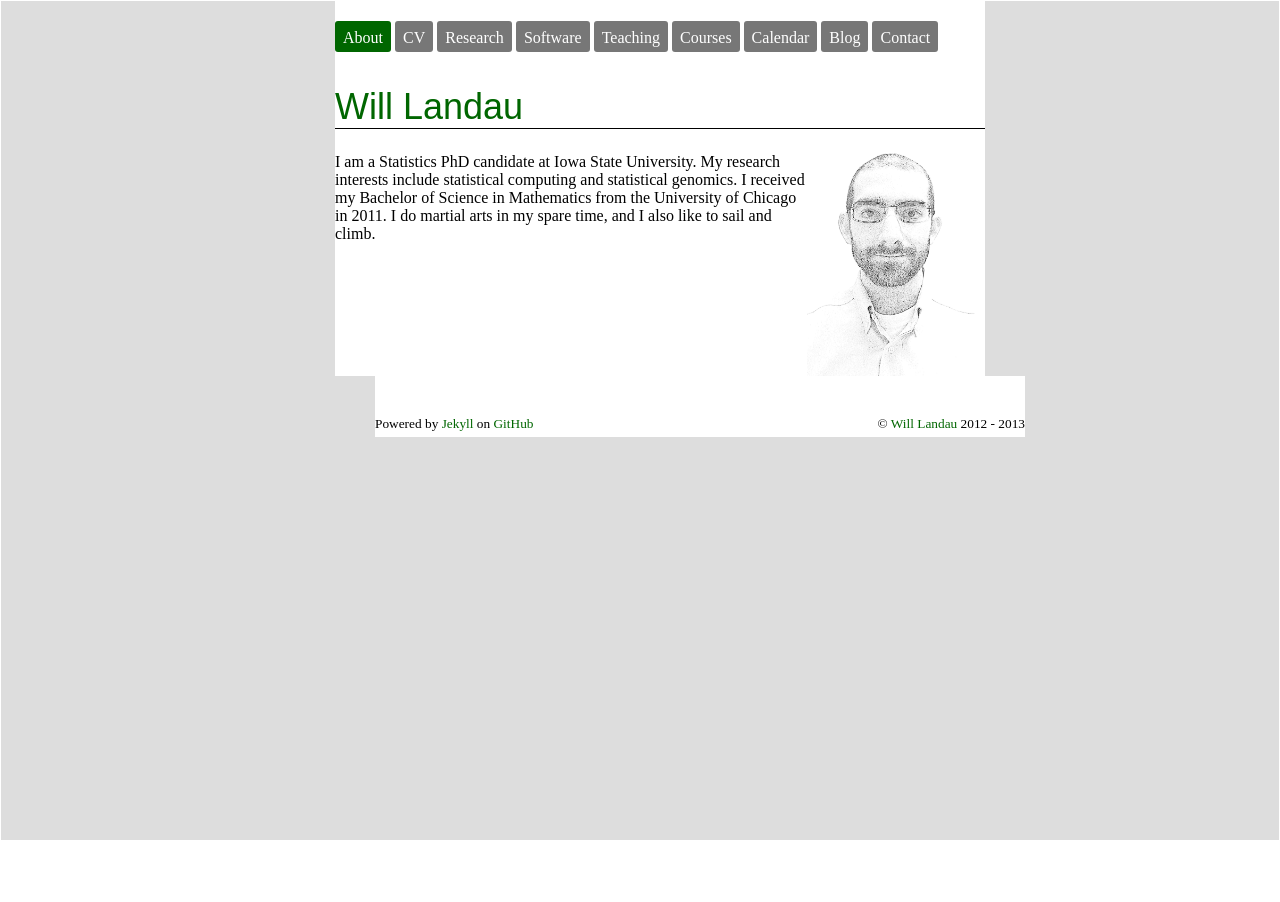
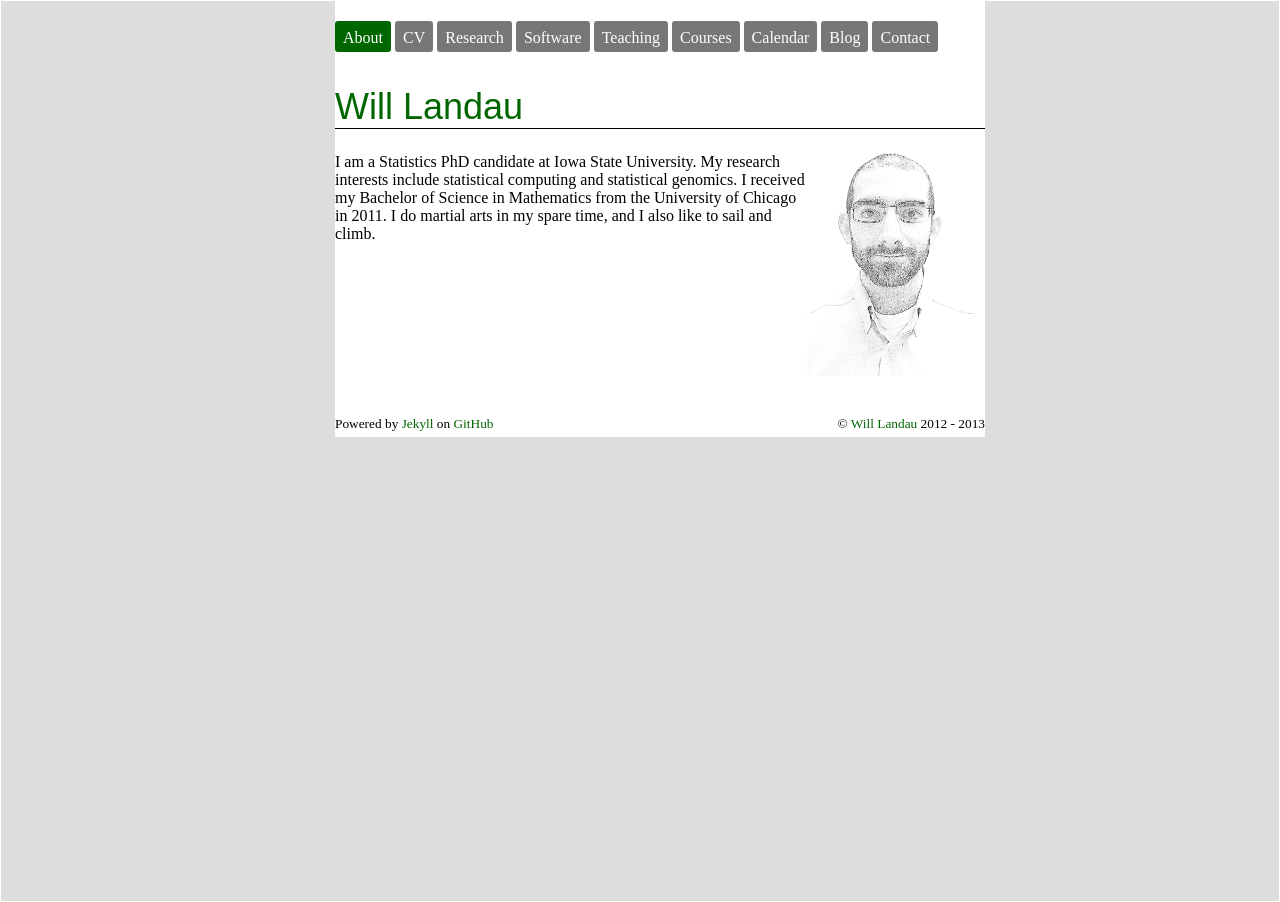
Before and after one commit to wlandau/wlandau.github.io, a Jekyll site: the page built from index.html, in a window 1280 px wide. Built offline with Jekyll 4.4.1, drawn with Linux system fonts in a browser that asks for light colours; nearby versions of some CDN libraries.

Commit message:
playing with backgrounds

```diff
--- a/_layouts/default.html
+++ b/_layouts/default.html
@@ -64,20 +64,22 @@
 
 {{content}}
 
-<div id="footer">
-<div class="float">
 <div id="footer-content">
   <div style="float:right;">
     &copy; <a href="http://wlandau.github.com/index.html">Will Landau</a> 2012 - 2013
   </div>
   Powered by <a href="http://jekyllrb.com/">Jekyll</a> on <a href="https://github.com/">GitHub</a>
 </div>
-</div>
-</div>
 
 </div>
 </div>
 </div>
 
+<div id="footer">
+<div class="float">
+
+</div>
+</div>
+
 </body>
 </html>
```
